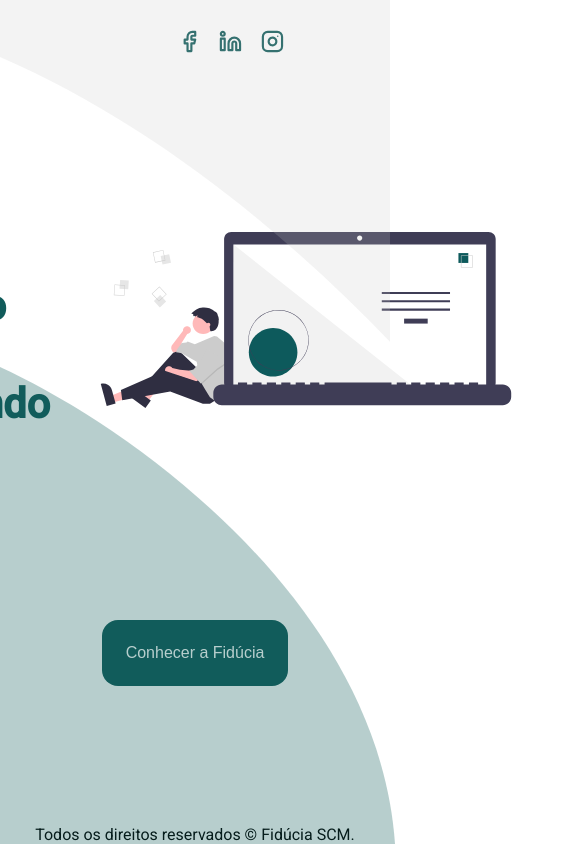
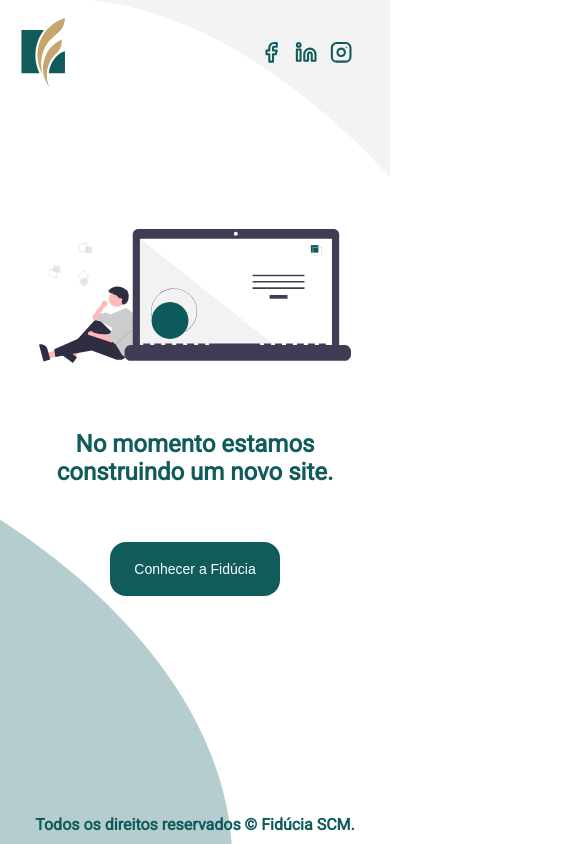
Before and after one commit to WelingtonRP/Pagina-Em-Breve, a plain HTML site: page index.html in a window 390 px wide. Shown: the top 844 px of the page, 585 px wide, since content can reach past the window. Drawn offline with Linux system fonts and the light colour scheme.

Commit message:
Criando responsividade.

```diff
--- a/index.html
+++ b/index.html
@@ -6,48 +6,47 @@
     <meta name="viewport" content="width=device-width, initial-scale=1.0">
     <title>Em breve</title>
     <link rel="stylesheet" href="style.css">
-    <link href="https://fonts.googleapis.com/css2?family=Roboto:wght@500&display=swap" rel="stylesheet">
     <link href="https://fonts.googleapis.com/css2?family=Roboto&display=swap" rel="stylesheet">
-</head>
 <body>
-    <svg class="svg-top" width="600" height="540" viewBox="0 0 600 540" fill="none" xmlns="http://www.w3.org/2000/svg">
-        <path d="M818 0H0.5C391 42 712.5 446 818 620V0Z" fill="#C4C4C4" fill-opacity="0.2"/>
-    </svg>
-    <svg class="svg-bottom" width="395" height="477" viewBox="0 0 395 477" fill="none" xmlns="http://www.w3.org/2000/svg">
-        <path d="M0 0V477H395C377.948 231.648 124.562 56.7699 0 0Z" fill="#115C5B" fill-opacity="0.3"/>
-    </svg>
-
     <header class="header">
         <div class="container-content">
             <div class="logo">
-                <svg width="30%" height="30%" viewBox="0 0 122 120" fill="none" xmlns="http://www.w3.org/2000/svg">
+                <a href="https://fiduciascm.com.br/" target="_blank">
+                    <svg width="100%" height="100%" viewBox="0 0 122 120" fill="none" xmlns="http://www.w3.org/2000/svg">
                         <path d="M51.118 42.5674C53.441 35.4849 56.8717 28.8084 61.2847 22.7825L61.7015 22.2077C61.7857 22.0996 61.8374 21.9702 61.8507 21.8342C61.8641 21.6983 61.8385 21.5614 61.7769 21.4393C61.7153 21.3171 61.6203 21.2146 61.5026 21.1437C61.385 21.0727 61.2495 21.0361 61.1119 21.038H24.1255C23.9287 21.038 23.7399 21.1155 23.6007 21.2536C23.4616 21.3916 23.3834 21.5789 23.3834 21.7741V95.2968C23.3834 95.492 23.4616 95.6793 23.6007 95.8173C23.7399 95.9554 23.9287 96.0329 24.1255 96.0329H53.741C53.8606 96.03 53.9778 95.9984 54.0824 95.9409C54.187 95.8833 54.2761 95.8016 54.342 95.7025C54.4079 95.6035 54.4487 95.4901 54.4609 95.372C54.4731 95.254 54.4563 95.1348 54.412 95.0245C46.6624 78.5891 45.4852 59.8501 51.118 42.5876V42.5674Z" fill="#115C5B"/>
                         <path d="M98.7997 0.0732627C98.7973 0.0611976 98.7925 0.0497399 98.7855 0.0395851C98.7785 0.0294302 98.7695 0.0207899 98.759 0.0141887C98.7486 0.00758747 98.7369 0.00316292 98.7246 0.00118362C98.7124 -0.00079569 98.6999 -0.000288477 98.6879 0.00267447C83.1717 4.95417 69.9406 15.2249 61.366 28.9741C60.9594 29.6195 60.5629 30.2749 60.1867 30.9304C54.2863 41.1623 51.1715 52.7408 51.1483 64.5282C51.1252 76.3155 54.1944 87.906 60.0545 98.1607C60.067 98.1767 60.0845 98.1881 60.1043 98.1931C60.1241 98.1982 60.145 98.1965 60.1637 98.1884C60.1824 98.1803 60.1978 98.1662 60.2075 98.1484C60.2172 98.1305 60.2206 98.11 60.2172 98.0901C57.4514 88.8382 56.8295 79.086 58.3981 69.5622C59.9668 60.0385 63.6852 50.9895 69.2757 43.0917C73.6982 36.8497 86.315 26.5741 86.315 26.5741C99.8062 15.3102 98.9115 1.39427 98.7997 0.0732627Z" fill="#C5A66E"/>
                         <path d="M73.7897 74.7959C76.4236 70.0042 79.7993 65.6521 83.7937 61.8985L84.3224 61.4043C85.8449 59.9623 87.2082 58.3633 88.389 56.6346C88.7347 56.1304 89.0702 55.6262 89.4057 55.0716C92.1319 50.4897 93.5679 45.2658 93.5639 39.9455C93.5639 39.2195 93.5639 38.5035 93.4825 37.7976C93.4876 37.7002 93.4876 37.6026 93.4825 37.5052C81.4447 42.8797 71.7309 52.3322 66.0834 64.1674C65.2155 65.9807 64.4551 67.8427 63.806 69.7438C60.9373 78.0814 60.1279 86.9801 61.4459 95.6923C62.7639 104.405 66.1707 112.676 71.3802 119.811C71.3946 119.826 71.4135 119.835 71.4339 119.837C71.4542 119.84 71.4748 119.836 71.4924 119.825C71.51 119.815 71.5236 119.799 71.5309 119.78C71.5382 119.761 71.5388 119.74 71.5327 119.72C68.4843 112.546 67.1016 104.783 67.4871 97.0066C67.8725 89.2302 70.0161 81.6394 73.7592 74.7959H73.7897Z" fill="#C5A66E"/>
                         <path d="M89.4667 62.1607L89.1312 62.4027C88.1569 63.0732 87.2481 63.8328 86.4167 64.6716C77.5406 72.5633 72.0777 83.5485 71.1667 95.3371C71.1612 95.4265 71.1741 95.5161 71.2049 95.6004C71.2356 95.6846 71.2834 95.7617 71.3453 95.8269C71.4072 95.8921 71.482 95.944 71.5649 95.9795C71.6479 96.0149 71.7372 96.0331 71.8276 96.0329H98.2609C98.4577 96.0329 98.6465 95.9554 98.7857 95.8173C98.9249 95.6793 99.003 95.492 99.003 95.2968V58.359C99.0032 58.3009 98.99 58.2435 98.9644 58.1912C98.9389 58.1389 98.9017 58.093 98.8557 58.0571C98.8096 58.0211 98.756 57.996 98.6987 57.9837C98.6415 57.9714 98.5821 57.9721 98.5252 57.9859C95.2737 58.8163 92.2034 60.2313 89.4667 62.1607Z" fill="#115C5B"/>
                     </svg>
+                </a>
             </div>
             <div class="social">
                 <nav>
                     <ul class="links">
-                        <li class="facebook">
-                            <svg width="70%" height="70%" viewBox="0 0 32 32" fill="none" xmlns="http://www.w3.org/2000/svg">
+                        <li class="icon">
+                            <a href="https://www.facebook.com/fiduciascm" target="_blank">
+                                <svg width="100%" height="100%" viewBox="0 0 32 32" fill="none" xmlns="http://www.w3.org/2000/svg">
                                     <path d="M24 2.66666H20C18.2319 2.66666 16.5362 3.36904 15.286 4.61928C14.0357 5.86952 13.3333 7.56521 13.3333 9.33332V13.3333H9.33334V18.6667H13.3333V29.3333H18.6667V18.6667H22.6667L24 13.3333H18.6667V9.33332C18.6667 8.9797 18.8072 8.64056 19.0572 8.39051C19.3073 8.14047 19.6464 7.99999 20 7.99999H24V2.66666Z" stroke="#115C5B" stroke-width="3" stroke-linecap="round" stroke-linejoin="round"/>
                                 </svg>
+                            </a>
                         </li>
-                        <li class="linkedin">
-                            <svg width="70%" height="70%" viewBox="0 0 32 32" fill="none" xmlns="http://www.w3.org/2000/svg">
+                        <li class="icon">
+                            <a href="https://www.linkedin.com/company/fid%C3%BAcia/" target="_blank">
+                                <svg width="100%" height="100%" viewBox="0 0 32 32" fill="none" xmlns="http://www.w3.org/2000/svg">
                                     <path d="M21.3333 10.6667C23.4551 10.6667 25.4899 11.5095 26.9902 13.0098C28.4905 14.5101 29.3333 16.5449 29.3333 18.6667V28H24V18.6667C24 17.9594 23.7191 17.2811 23.219 16.781C22.7189 16.2809 22.0406 16 21.3333 16C20.6261 16 19.9478 16.2809 19.4477 16.781C18.9476 17.2811 18.6667 17.9594 18.6667 18.6667V28H13.3333V18.6667C13.3333 16.5449 14.1762 14.5101 15.6765 13.0098C17.1768 11.5095 19.2116 10.6667 21.3333 10.6667V10.6667Z" stroke="#115C5B" stroke-width="3" stroke-linecap="round" stroke-linejoin="round"/>
                                     <path d="M7.99999 12H2.66666V28H7.99999V12Z" stroke="#115C5B" stroke-width="3" stroke-linecap="round" stroke-linejoin="round"/>
                                     <path d="M5.33332 7.99999C6.80608 7.99999 7.99999 6.80608 7.99999 5.33332C7.99999 3.86056 6.80608 2.66666 5.33332 2.66666C3.86056 2.66666 2.66666 3.86056 2.66666 5.33332C2.66666 6.80608 3.86056 7.99999 5.33332 7.99999Z" stroke="#115C5B" stroke-width="3" stroke-linecap="round" stroke-linejoin="round"/>
                                 </svg>
+                            </a>
                         </li>
-                        <li class="instagram">
-                            <svg width="70%" height="70%" viewBox="0 0 32 32" fill="none" xmlns="http://www.w3.org/2000/svg">
+                        <li class="icon">
+                            <a href="https://www.instagram.com/fiduciascm/" target="_blank">
+                                <svg width="100%" height="100%" viewBox="0 0 32 32" fill="none" xmlns="http://www.w3.org/2000/svg">
                                     <path d="M22.6667 2.66666H9.33332C5.65142 2.66666 2.66666 5.65142 2.66666 9.33332V22.6667C2.66666 26.3486 5.65142 29.3333 9.33332 29.3333H22.6667C26.3486 29.3333 29.3333 26.3486 29.3333 22.6667V9.33332C29.3333 5.65142 26.3486 2.66666 22.6667 2.66666Z" stroke="#115C5B" stroke-width="3" stroke-linecap="round" stroke-linejoin="round"/>
                                     <path d="M21.3334 15.16C21.4979 16.2697 21.3084 17.403 20.7917 18.3987C20.275 19.3944 19.4575 20.2019 18.4555 20.7062C17.4535 21.2106 16.3179 21.3861 15.2104 21.2079C14.1029 21.0297 13.0797 20.5068 12.2865 19.7136C11.4932 18.9203 10.9703 17.8972 10.7921 16.7896C10.6139 15.6821 10.7894 14.5465 11.2938 13.5445C11.7981 12.5425 12.6056 11.725 13.6013 11.2083C14.5971 10.6917 15.7304 10.5021 16.84 10.6667C17.9719 10.8345 19.0198 11.362 19.8289 12.1711C20.6381 12.9802 21.1655 14.0281 21.3334 15.16Z" stroke="#115C5B" stroke-width="3" stroke-linecap="round" stroke-linejoin="round"/>
                                     <path d="M23.3333 8.66666H23.3467" stroke="#115C5B" stroke-width="2" stroke-linecap="round" stroke-linejoin="round"/>
                                 </svg>
+                            </a>
                         </li>
                     </ul>
                 </nav>
@@ -61,7 +60,7 @@
                     <h1>No momento estamos construindo um novo site.</h1>
                 </div>
                 <div class="img">
-                    <svg width="32rem" height="11rem" viewBox="0 0 541 232" fill="none" xmlns="http://www.w3.org/2000/svg">
+                    <svg width="100%" height="100%" viewBox="0 0 541 232" fill="none" xmlns="http://www.w3.org/2000/svg">
                         <path d="M118.746 129.427C118.751 128.715 118.609 128.01 118.33 127.355C118.05 126.7 117.639 126.11 117.121 125.622C116.604 125.133 115.991 124.757 115.322 124.516C114.652 124.275 113.94 124.175 113.231 124.222C112.521 124.269 111.829 124.462 111.197 124.789C110.565 125.116 110.007 125.57 109.558 126.122C109.109 126.674 108.779 127.313 108.588 127.999C108.397 128.685 108.349 129.403 108.447 130.108L93.5812 149.599C92.9468 150.869 92.7008 152.298 92.8741 153.708C93.0474 155.117 93.6322 156.444 94.5553 157.523L95.7215 158.885L101.072 157.813L107.137 152.456L106.423 146.385L113.914 134.599L113.904 134.591C115.216 134.507 116.446 133.927 117.345 132.968C118.245 132.009 118.745 130.743 118.746 129.427Z" fill="#FFB9B9"/>
                         <path d="M15.9416 224.714L13.5149 215.691L47.1227 202.027L50.7041 215.344L15.9416 224.714Z" fill="#FFB8B8"/>
                         <path d="M7.82411 229.37L0 200.276L0.367558 200.177C3.36737 199.369 6.56511 199.786 9.25742 201.338C11.9497 202.89 13.9161 205.449 14.724 208.452L14.7242 208.453L19.5029 226.223L7.82411 229.37Z" fill="#2F2E41"/>
@@ -98,13 +97,25 @@
                     </svg>
                 </div>
             </div>
-            <div class="button">
-                <button>Conhecer a Fidúcia</button>
+            <div>
+                <a href="https://fiduciascm.com.br/" target="_blank">
+                    <button class="button" type="button">Conhecer a Fidúcia</button>
+                </a>
             </div>
         </div>
     </section>
     <footer>
         <p class="footer">Todos os direitos reservados © Fidúcia SCM.</p>
     </footer>
+    <div class="svg-top">
+        <svg width="100%" height="100%" viewBox="-190 0 818 620" fill="none" xmlns="http://www.w3.org/2000/svg">
+            <path d="M818 0H0.5C391 42 712.5 446 818 620V0Z" fill="#C4C4C4" fill-opacity="0.2"/>
+        </svg>
+    </div>
+    <div class="svg-bottom">
+        <svg width="100%" height="100%" viewBox="90 0 395 477" fill="inherit" xmlns="http://www.w3.org/2000/svg">
+            <path d="M0 0V477H395C377.948 231.648 124.562 56.7699 0 0Z" fill="inherit"/>
+        </svg>
+    </div>
 </body>
 </html>
--- a/style.css
+++ b/style.css
@@ -5,32 +5,64 @@
 }
 body{
     display: flex;
+    position: absolute;
     justify-content: space-between;
     align-items: center;
     height: 100vh;
+    width: 100%;
     flex-direction: column;
     font-family: 'Roboto', sans-serif;
 }
 .header{
+    position: relative;
     width: 100%;
+}
+.container-content{
+    display: flex;
+    justify-content: space-between;
+    align-items: center;
+    padding: 1rem 10rem;
+    height: 100%;
+}
+.logo{
+    height: 100%;
+    width: 10%;
+}
+.logo a{
+    position: relative;
+}
+.social{
+    display: flex;
+    justify-content: flex-end;
+    width: 20%;
+    height: 100%;
+}
+nav{
+    width: 100%;
+    height: 100%;
+    display: flex;
+    justify-content: flex-end;
+    align-items: center;
 }
 .links{
     display: flex;
     flex-direction: row;
-    width: 7.75rem;
+    width: 80%;
+    height: 100%;
     justify-content: space-between;
     list-style-type: none;
 }
-.container-content{
-    display: flex;
-    justify-content: space-between;
-    margin: 1.875rem 10.9375rem;
-    align-items: center;
+.icon{
+    position: relative;
+    margin: 0 1rem;
+    height: 100%;
+    width: 100%;
+    z-index: 2;
+    cursor: pointer;
 }
 .title{
     color: #115C5B;
-    width: 30%;
-    font-weight: 400;
+    width: 40%;
     font-size: 1.73rem;
 }
 .main-content{
@@ -46,6 +78,10 @@ body{
     margin-left: 16.25rem;
     margin-right: 16.25rem;
 }
+.img{
+    width: 32rem;
+    height: 11rem;
+}
 button{
     height: 8%;
     width: 100%;
@@ -57,16 +93,129 @@ button{
     background-color: #115C5B;
     color: #FFF;
     border: none;
+    cursor: pointer;
+}
+a{
+    text-decoration: none;
 }
 .svg-top{
-    z-index: 1;
+    z-index: -1;
     position: absolute;
     top: 0;
     right: 0;
+    width:73%;
+    height: 79%;
 }
 .svg-bottom{
     z-index: 1;
     position: absolute;
     bottom: 0;
     left: 0;
+    width: 27%;
+    height: 46%;
+    fill: rgba(13, 90, 92, .3);
 }
+p{
+    font-weight: bold;
+    color: #0D5A5C;
+}
+
+@media screen and (min-width: 1920px) {
+    .title{
+        font-size: 2.5rem;
+        padding-left: 8rem;
+    }
+    .img{
+        width: 52rem;
+        height: 18rem;
+        padding-right: 7rem;
+    }
+    button{
+        font-size: 1.8rem;
+    }
+    .links{
+        min-width: 70%;
+        padding-left: 88rem;
+    }
+}
+@media screen and (max-width: 425px){
+    body{
+        height: 100vh;
+        width: 100%;
+    }
+    .svg-top{
+        width: 100%;
+        height: auto;
+        z-index: -1;
+    }
+    .svg-bottom{
+        position: absolute;
+        bottom: 0;
+        display: flex;
+        width: auto;
+        z-index: -1;
+        height: auto;
+    }
+    .container-content{
+        width: 90%;
+        padding: 0.5rem;
+    }
+    .logo{
+        width: 20%;
+    }
+    .social{
+        width: 60%;
+        height: 30%;
+    }
+    .links{
+        width: 50%;
+    }
+    .icon{
+        margin: 0 0.4rem;
+    }
+    section{
+        width: 100%;
+        margin-top: -100px;
+    }
+    .main-content{
+        display: flex;
+        justify-content: center;
+        width: 100%;
+    }
+    .content{
+        display: flex;
+        justify-content: center;
+        flex-direction: column-reverse;
+        width: 100%;
+        margin: 0;
+    }
+    h1{
+        padding: 1rem;
+    }
+    .title{
+        display: flex;
+        text-align: center;
+        justify-content: center;
+        width: 100%;
+        text-align: center;
+        font-size: 1rem;
+        margin-top: 30px;
+    }
+    .img{
+        width:80%;
+        margin: auto;
+    }
+    button{
+        display: flex;
+        align-items: center;
+        justify-content: center;
+        margin-top: 40px;
+        height: 54px;
+        font-size: 14px;
+    }
+    p{
+        padding-bottom: 10px;
+        font-weight: bold;
+        color: #0D5A5C;
+    }
+}
```
Lines whose indentation alone changed are shown as unchanged.
